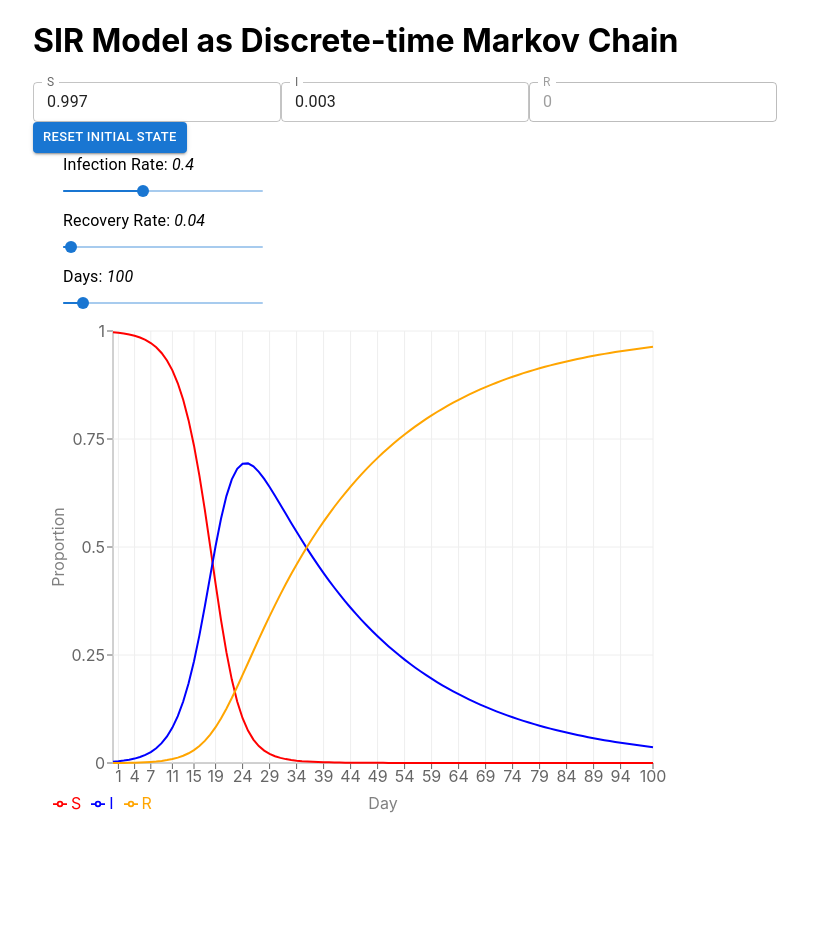
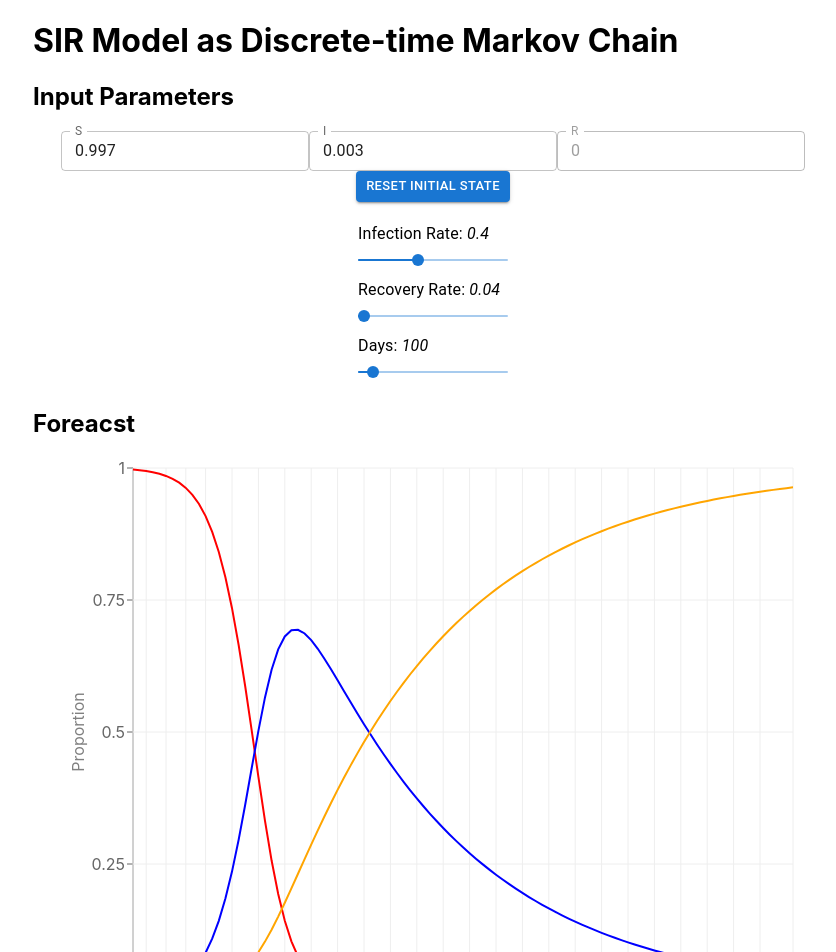
Before and after one commit to luiarthur/sir-model, a React (Create React App) app: page / in a window 1280 px wide. Shown: the top 952 px of the page, without its empty margins (207-1043 px from the left). Before the commit the page ends 853 px from the top, so only its background shows below. Built offline with nearby package versions, Linux system fonts and the light colour scheme.

Commit message:
cleaned css

```diff
--- a/src/App.css
+++ b/src/App.css
@@ -39,13 +39,20 @@
   }
 }
 
-/* Slider */
-.sir-box {
-  max-width: 200px;
+/* Custom*/
+.sir-typo {
   text-align: left;
-  margin-left: 30px;
 }
-.sir-btn {
-  text-align: left;
-  margin-left: 0;
+.sir-slider {
+  max-width: 150px;
+  margin: auto;
 }
+.sir-inputs {
+  text-align: center;
+  margin-left: 15px;
+  margin-right: 15px;
+}
+.sir-fig {
+  width: 95%;
+  margin: auto;
+}
--- a/src/App.js
+++ b/src/App.js
@@ -72,7 +72,8 @@ export function App() {
     <div className="App">
       <h1> SIR Model as Discrete-time Markov Chain </h1>
 
-      <div>
+      <h2>Input Parameters</h2>
+      <div className="sir-inputs">
         <TextField id="S-input" label="S" size="small"
           defaultValue={defaults.initState.S}
           onChange={handleS}
@@ -86,14 +87,15 @@ export function App() {
         />
         <br/>
         <Button
-          className="sir-btn" variant="contained" size="small"
+          variant="contained" size="small"
           onClick={handleInitState}>
           Reset initial state
         </Button>
-      </div>
+        <br/>
+        <br/>
 
-      <Box className="sir-box">
-        <Typography>
+        <div className="sir-slider">
+          <Typography className="sir-typo">
             Infection Rate: <Value value={infectRate}/>
           </Typography>
           <Slider
@@ -103,10 +105,8 @@ export function App() {
             onChange={handleInfectRateSlider}
             valueLabelDisplay="auto"
           />
-      </Box>
 
-      <Box className="sir-box">
-        <Typography>
+          <Typography className="sir-typo">
             Recovery Rate: <Value value={recoverRate}/>
           </Typography>
           <Slider
@@ -116,10 +116,8 @@ export function App() {
             onChange={handleRecoverRateSlider}
             valueLabelDisplay="auto"
           />
-      </Box>
 
-      <Box className="sir-box">
-        <Typography>
+          <Typography className="sir-typo">
             Days: <Value value={days}/>
           </Typography>
           <Slider
@@ -129,9 +127,12 @@ export function App() {
             onChange={handleDaySlider}
             valueLabelDisplay="auto"
           />
-      </Box>
+        </div>
+      </div>
 
-      <ResponsiveContainer width="80%" aspect={5.0 / 4.0} minWidth="0">
+      <h2>Foreacst</h2>
+      <div className="sir-fig">
+        <ResponsiveContainer width="100%" aspect={5.0 / 4.0} minWidth="0">
           <LineChart data={path} margin={chartMargin} >
             <XAxis dataKey="day">
               <Label value="Day" postition="bottom" dy={25} />
@@ -141,13 +142,14 @@ export function App() {
                       position='insideLeft' style={{textAnchor: 'middle'}}/>
             </YAxis>
             <Tooltip formatter={ (value) => `${(+value * 100).toFixed(3)}%`} position={{y: -120}}/>
-          <Legend align="top"/>
+            <Legend align="left"/>
             <CartesianGrid stroke="#eee" />
             <Line  dataKey="S" dot={false} strokeWidth="2" stroke="red" />
             <Line  dataKey="I" dot={false} strokeWidth="2" stroke="blue" />
             <Line  dataKey="R" dot={false} strokeWidth="2" stroke="orange" />
           </LineChart>
         </ResponsiveContainer>
+      </div>
 
       <br/>
     </div>
```
Lines whose indentation alone changed are shown as unchanged.
